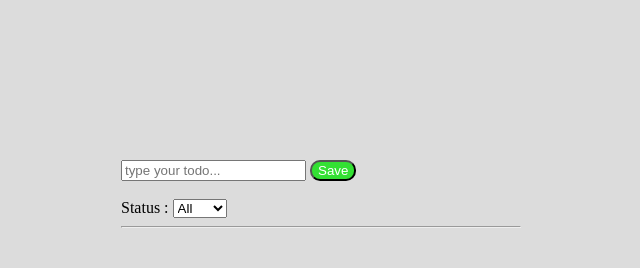
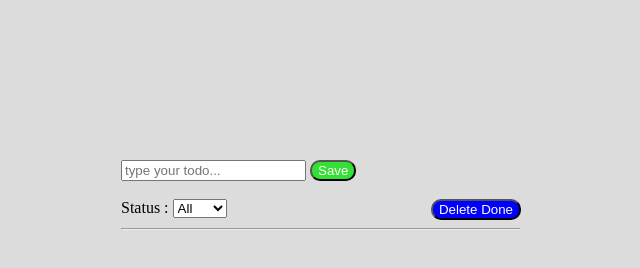
Before and after one commit to shahramardalan/todo-app, a plain HTML site: page index.html in a window 1280 px wide. Shown: the whole page, without its empty margins (319-959 px from the left). Drawn offline with Linux system fonts and the light colour scheme.

Commit message:
add onDeleteDone function

```diff
--- a/index.html
+++ b/index.html
@@ -12,12 +12,17 @@
         <input id="todoInp" type="text" placeholder="type your todo..." />
         <button id="saveBtn">Save</button>
         <br /><br />
+        <div class="opration">
+          <div>
             Status :
             <select id="filter">
               <option value="all">All</option>
               <option value="todo">Todo</option>
               <option value="done">Done</option>
             </select>
+          </div>
+          <button id="deleteDone">Delete Done</button>
+        </div>
         <hr />
       </div>
       <div id="list"></div>
--- a/index.js
+++ b/index.js
@@ -2,6 +2,7 @@ const saveBtn = document.querySelector("#saveBtn");
 const todoInput = document.querySelector("#todoInp");
 const todoList = document.querySelector("#list");
 const todoFilter = document.querySelector("#filter");
+const deleteDone = document.querySelector("#deleteDone");
 
 let list = [];
 
@@ -89,6 +90,14 @@ function onChangeStatus(item) {
   }
 }
 
+function onDeleteDone() {
+  const deleteCondation = list.filter((item) => item.status !== true);
+  console.log(deleteCondation);
+  list = deleteCondation;
+  syncStorage();
+  renderList();
+}
+
 function onDeleteItem(item) {
   const target = item.target;
   if (target.dataset.action === "delete") {
@@ -124,6 +133,7 @@ function onFilterList(event) {
 
 saveBtn.addEventListener("click", onAddItem);
 todoList.addEventListener("click", onChangeStatus);
+deleteDone.addEventListener("click", onDeleteDone);
 todoList.addEventListener("click", onDeleteItem);
 todoFilter.addEventListener("change", onFilterList);
 
--- a/style.css
+++ b/style.css
@@ -27,3 +27,14 @@ body {
   color: white;
   border-radius: 10px;
 }
+
+.opration {
+  display: flex;
+  justify-content: space-between;
+}
+
+#deleteDone {
+  background-color: blue;
+  color: white;
+  border-radius: 10px;
+}
```
Lines whose indentation alone changed are shown as unchanged.
